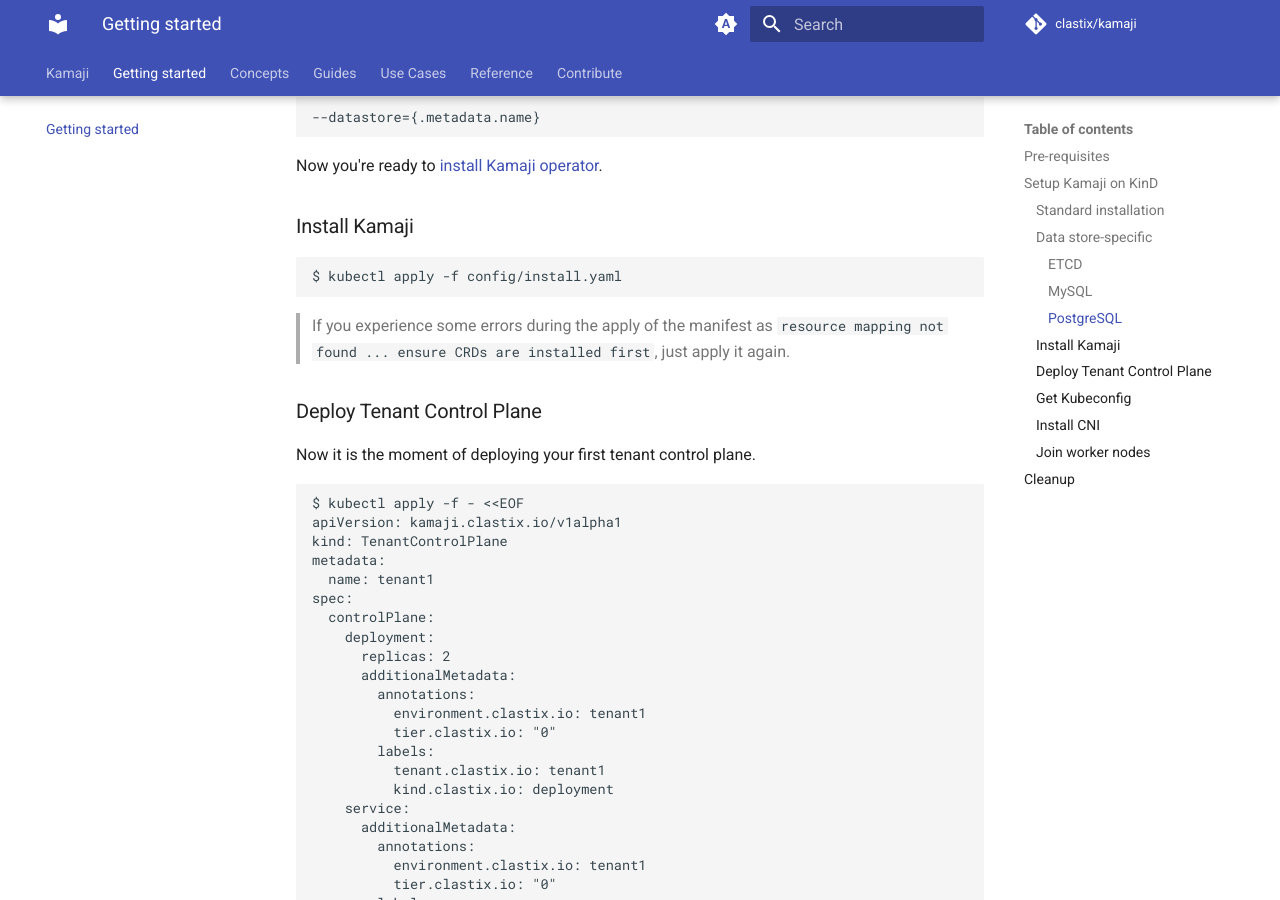
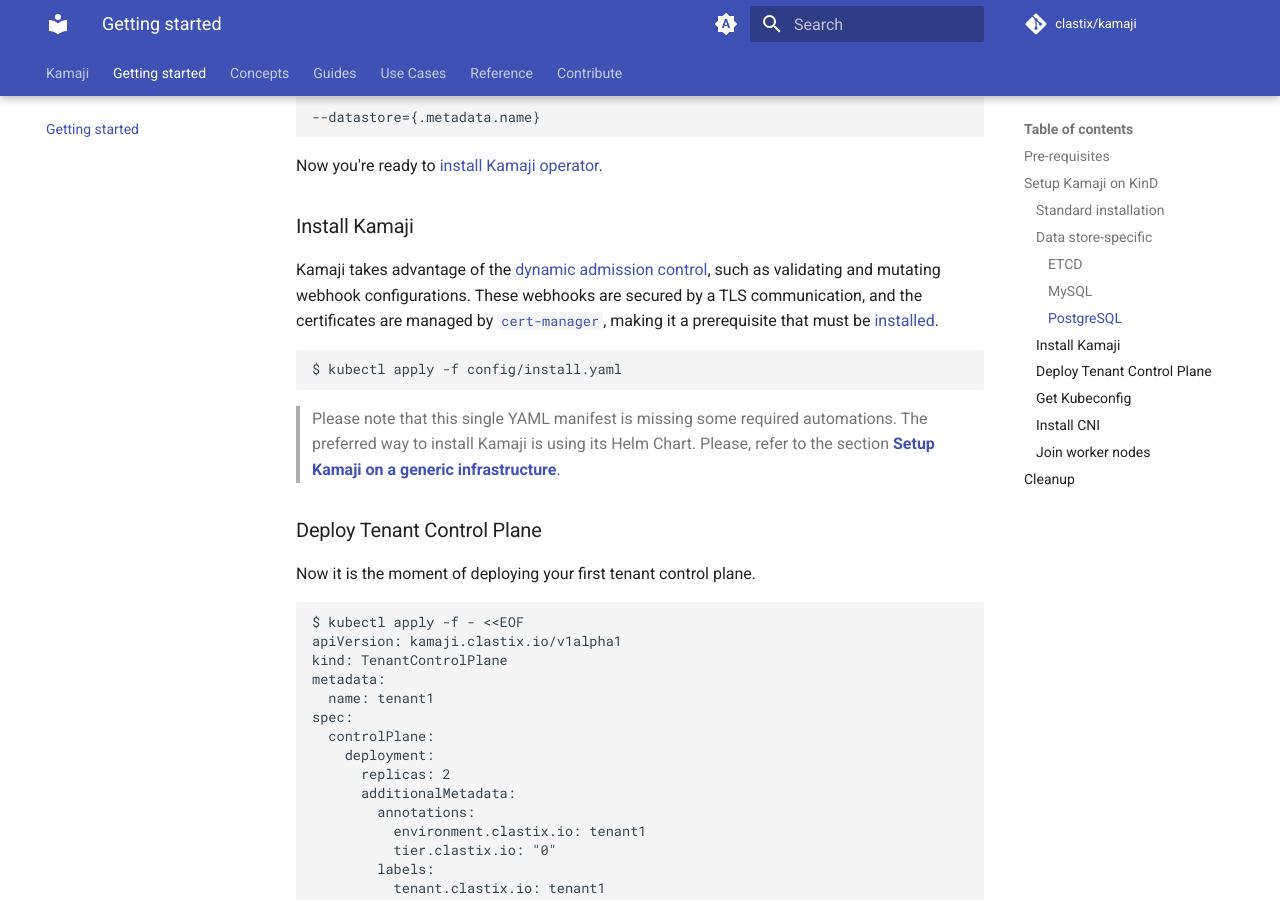
Before and after one commit to clastix/kamaji, an MkDocs documentation site: the page built from docs/content/getting-started.md, in a window 1280 px wide and 900 px high, scrolled down 2097 px. Built offline with MkDocs 1.6.1 and Material for MkDocs 9.7.7, drawn with Linux system fonts in a browser that asks for light colours; comment, search, counter and statistics services are not loaded.

Commit message:
docs: cert-manager dependency

````diff
--- a/docs/content/getting-started.md
+++ b/docs/content/getting-started.md
@@ -90,11 +90,16 @@ Now you're ready to [install Kamaji operator](#install-kamaji).
 
 ### Install Kamaji
 
+Kamaji takes advantage of the [dynamic admission control](https://kubernetes.io/docs/reference/access-authn-authz/extensible-admission-controllers/), such as validating and mutating webhook configurations.
+These webhooks are secured by a TLS communication, and the certificates are managed by [`cert-manager`](https://cert-manager.io/), making it a prerequisite that must be [installed](https://cert-manager.io/docs/installation/).
+
 ```bash
 $ kubectl apply -f config/install.yaml
 ```
 
-> If you experience some errors during the apply of the manifest as `resource mapping not found ... ensure CRDs are installed first`, just apply it again.
+> Please note that this single YAML manifest is missing some required automations.
+> The preferred way to install Kamaji is using its Helm Chart.
+> Please, refer to the section [**Setup Kamaji on a generic infrastructure**.](/guides/kamaji-deployment-guide#install-kamaji-controller)
 
 ### Deploy Tenant Control Plane
 
````
